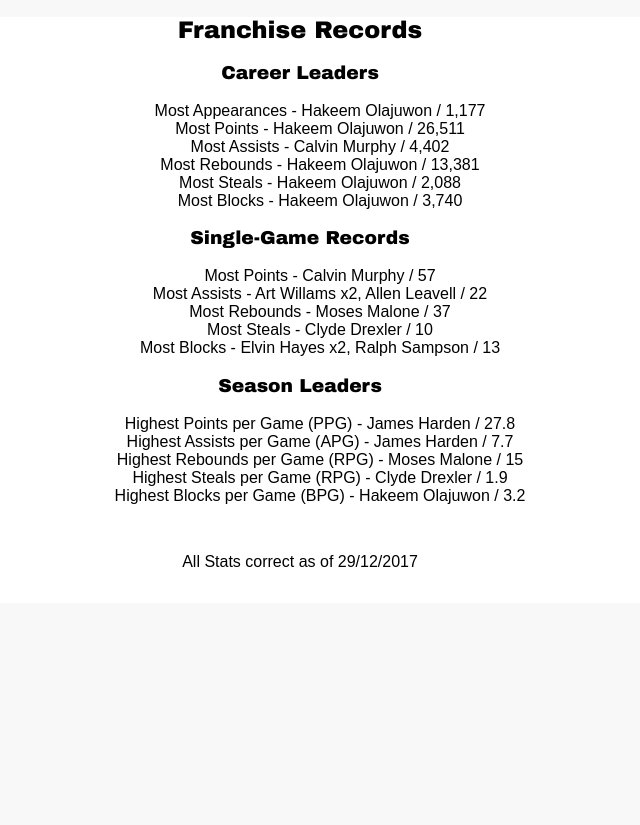
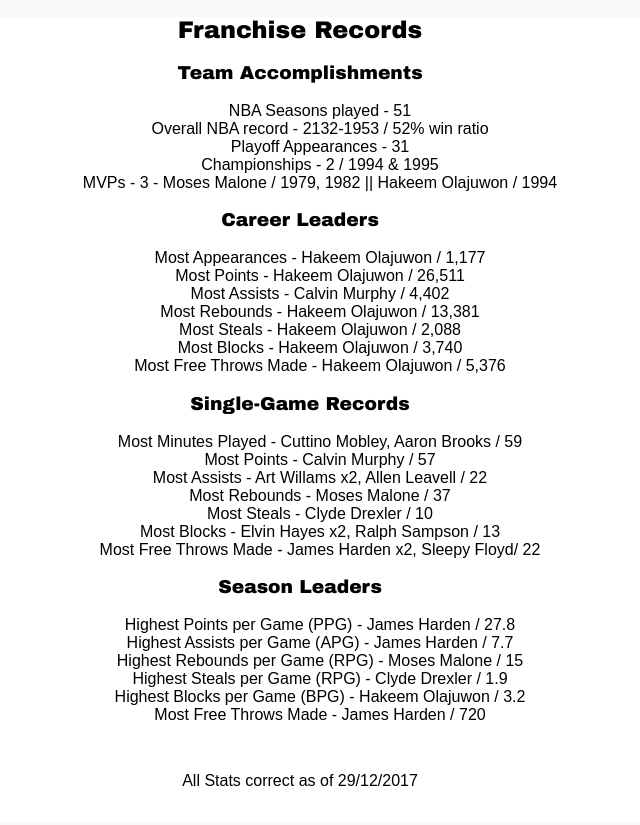
Before and after one commit to p15217915/practical-project, a plain HTML site: page index.html in a window 1280 px wide. Shown: the part 3038-3863 px from the top of the page, without its empty margins (372-1012 px from the left). Before the commit the page ends 3657 px from the top, so only its background shows below. Drawn offline with Linux system fonts and the light colour scheme; some packages are replaced by stand-ins of ours.

```diff
--- a/css/styles.css
+++ b/css/styles.css
@@ -83,7 +83,6 @@
 }
 nav {
   position: fixed;
-
 }
 nav a {
   width: inherit;
--- a/index.html
+++ b/index.html
@@ -232,22 +232,35 @@
 
 	<section>
 	  <h2 id = "franchise-records">Franchise Records</h2>
+	  <h3 id = "team-accomplishments">Team Accomplishments</h3>
+	  <ul>
+	    <li>NBA Seasons played - 51</li>
+		<li>Overall NBA record - 2132-1953 / 52% win ratio</li>
+		<li>Playoff Appearances -  31</li>
+		<li>Championships - 2 / 1994 & 1995</li>
+		<li>MVPs - 3 - Moses Malone / 1979, 1982 || Hakeem Olajuwon / 1994</li>
+
+	  </ul>
 	  <h3 id = "career-leaders"> Career Leaders</h3>
       <ul>
 	    <li>Most Appearances - Hakeem Olajuwon / 1,177</li>
         <li>Most Points - Hakeem Olajuwon / 26,511</li>
-        <li>Most Assists - Calvin Murphy / 4,402 </li>
+        <li>Most Assists - Calvin Murphy / 4,402</li>
 	    <li>Most Rebounds - Hakeem Olajuwon / 13,381</li>
 		<li>Most Steals - Hakeem Olajuwon / 2,088</li>
 		<li>Most Blocks - Hakeem Olajuwon / 3,740</li>
+		<li>Most Free Throws Made - Hakeem Olajuwon / 5,376</li>
+
 	  </ul>
 	  <h3 id = "game-records"> Single-Game Records</h3>
       <ul>
+	    <li>Most Minutes Played - Cuttino Mobley, Aaron Brooks / 59</li>
         <li>Most Points - Calvin Murphy / 57</li>
-        <li>Most Assists - Art Willams x2, Allen Leavell / 22 </li>
+        <li>Most Assists - Art Willams x2, Allen Leavell / 22</li>
 	    <li>Most Rebounds - Moses Malone / 37</li>
 		<li>Most Steals - Clyde Drexler / 10</li>
 		<li>Most Blocks - Elvin Hayes x2, Ralph Sampson / 13</li>
+		<li>Most Free Throws Made - James Harden x2, Sleepy Floyd/ 22</li>
 	  </ul>
 	 <h3 id = "season-records"> Season Leaders</h3>
       <ul>
@@ -256,10 +269,11 @@
         <li>Highest Rebounds per Game (RPG) - Moses Malone / 15 </li>
         <li>Highest Steals per Game (RPG) - Clyde Drexler  / 1.9</li>
         <li>Highest Blocks per Game (BPG) - Hakeem Olajuwon / 3.2</li>
+		<li>Most Free Throws Made - James Harden / 720</li>
 	  </ul>
 	  <p> All Stats correct as of 29/12/2017 </p>
 	</section>
-	</main>
+    </main>
 
 <script src="javascript/scripts.js"></script>
 <script async defer
```
Also changed, not shown: 1 other file. Lines whose indentation alone changed are shown as unchanged.
